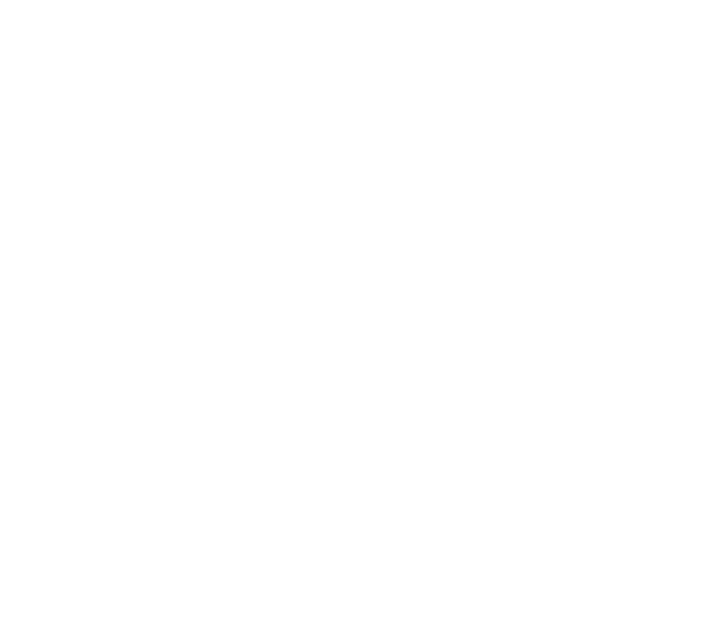
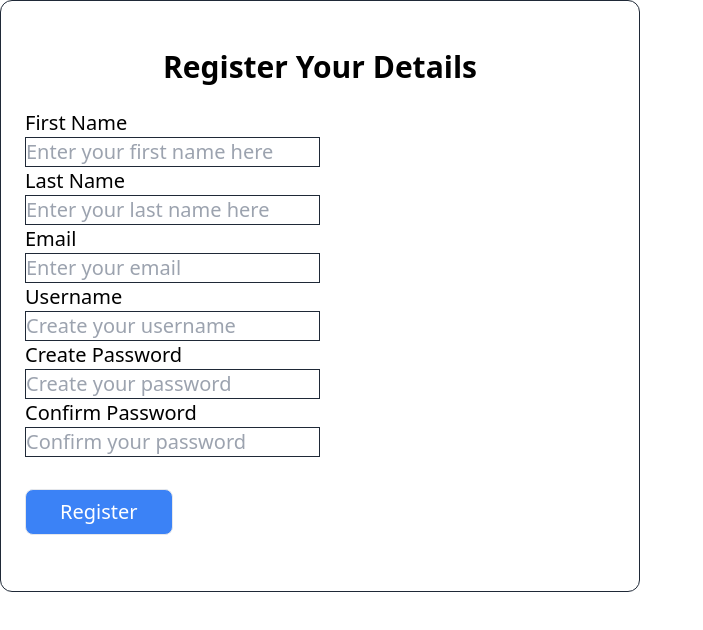
Before and after one commit to yash-nomadic/frontend, a Next.js app: page /signup in a window 1280 px wide. Shown: the top 630 px of the page, without its empty margins (0-703 px from the left). Built offline with nearby package versions, Linux system fonts and the light colour scheme.

Commit message:
sign up page in nextjs

```diff
--- a/src/app/signup/page.jsx
+++ b/src/app/signup/page.jsx
@@ -3,20 +3,42 @@ import React from 'react'
 const Signup = () => {
   return (
 
-
+    <div className='border border-gray-800 w-1/2 p-6 rounded-xl'>
+      <h1 className='text-3xl text-center font-bold my-6  '>Register Your Details</h1>
 
       <div>
 
+        <form className='text-xl'>
+
+          <label htmlFor="first_name">First Name</label><br />
+          <input type="text" placeholder='Enter your first name here' className='border border-gray-800 w-1/2 '/><br />
+
+          <label htmlFor="last_name">Last Name</label><br />
+          <input type="text" placeholder='Enter your last name here' className='border border-gray-800 w-1/2' /><br />
+
+          <label htmlFor="email">Email</label><br />
+          <input type="text" placeholder='Enter your email ' className='border border-gray-800 w-1/2'/><br/>
+
+          <label htmlFor="text">Username</label><br />
+          <input type="text" placeholder='Create your username' className='border border-gray-800 w-1/2'/><br />
+
+          <label htmlFor="password">Create Password</label><br />
+          <input type="password" placeholder='Create your password' className='border border-gray-800 w-1/2' /><br />
+
+          <label htmlFor="password">Confirm Password</label><br />
+          <input type="password" placeholder='Confirm your password' className='border border-gray-800 w-1/2' /><br />
+
+          <button className='border w-1/4  rounded-lg bg-blue-500 text-white text-center my-8 p-2'>Register</button>
 
 
+        </form>
 
 
       </div>
 
 
 
-
-
+    </div>
 
 
 
```
